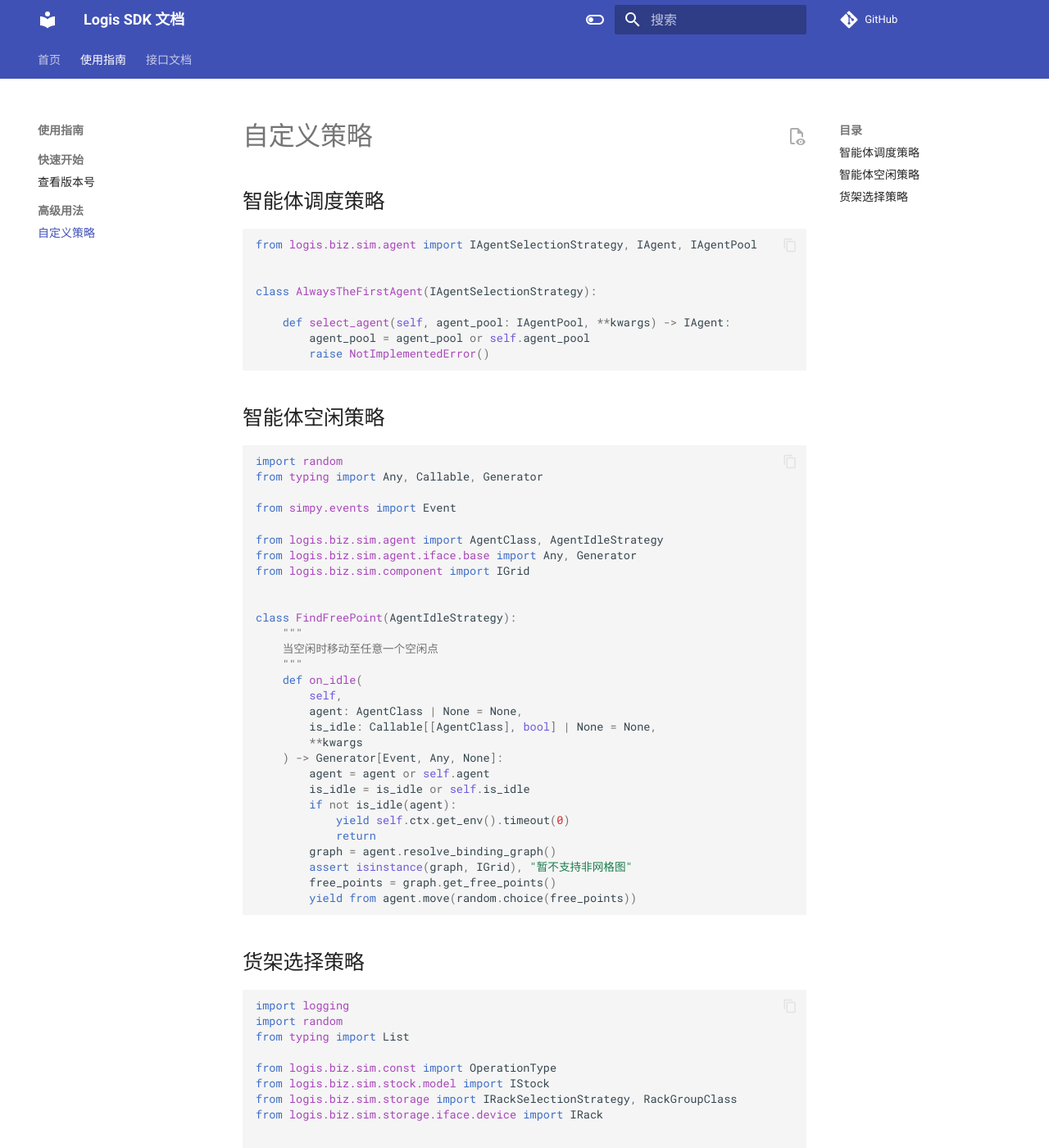
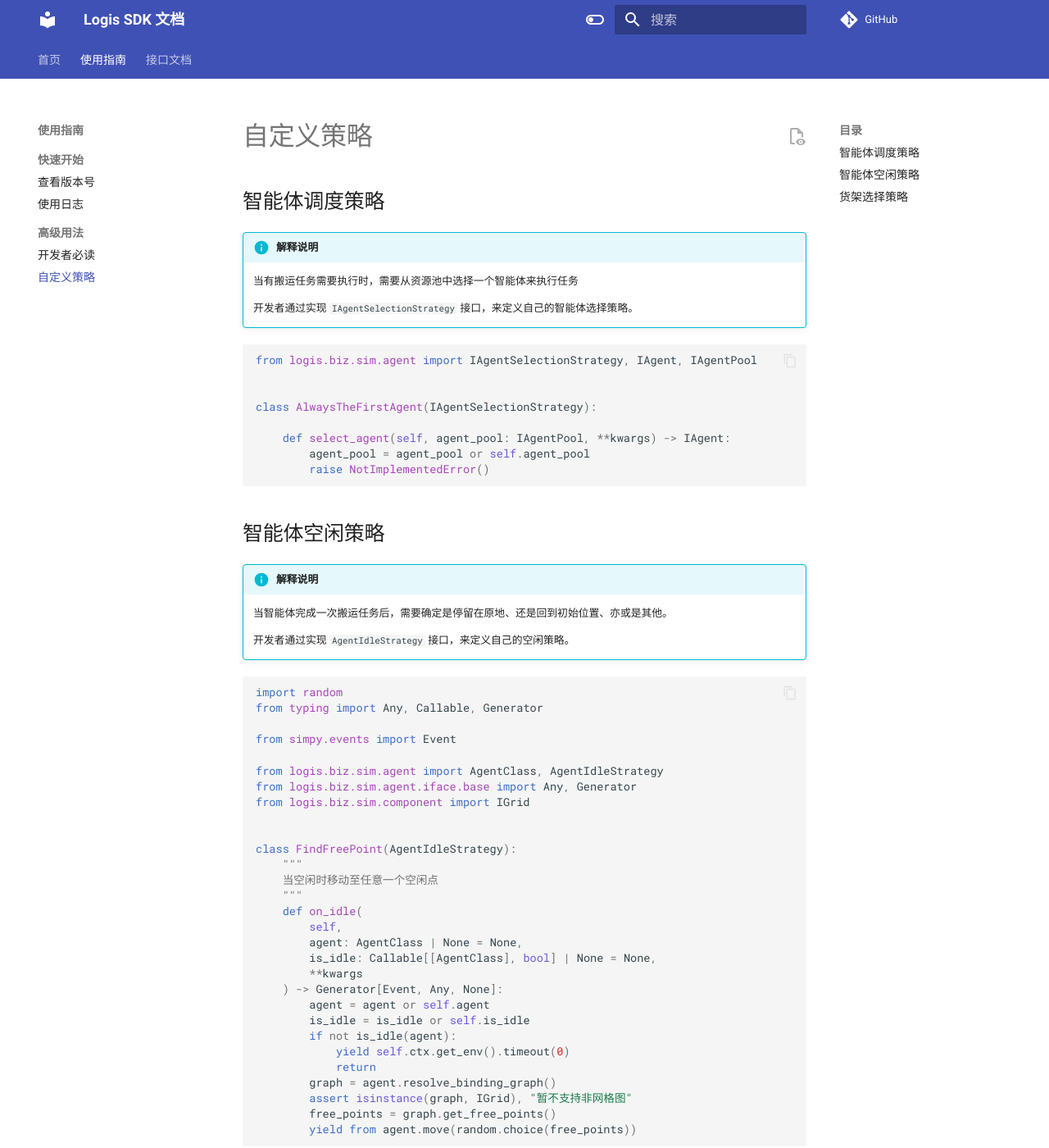
Before and after one commit to xdewx/logis-sdk, an MkDocs documentation site: the page built from docs/advanced/strategy.md, in a window 1280 px wide and 1400 px high. Shown: the whole window at 82% size. Built offline with MkDocs 1.6.1 and Material for MkDocs 9.7.7, drawn with Linux system fonts in a browser that asks for light colours; comment, search, counter and statistics services are not loaded; some of the changed text lies outside the part shown.

Commit message:
docs: add examples

````diff
--- a/docs/advanced/strategy.md
+++ b/docs/advanced/strategy.md
@@ -1,4 +1,10 @@
 ## 智能体调度策略
+
+!!! info "解释说明"
+    当有搬运任务需要执行时，需要从资源池中选择一个智能体来执行任务
+
+    开发者通过实现 `IAgentSelectionStrategy` 接口，来定义自己的智能体选择策略。
+
 
 ```python
 
@@ -15,8 +21,14 @@ class AlwaysTheFirstAgent(IAgentSelectionStrategy):
 
 ## 智能体空闲策略
 
+!!! info "解释说明"
+    当智能体完成一次搬运任务后，需要确定是停留在原地、还是回到初始位置、亦或是其他。
+
+    开发者通过实现 `AgentIdleStrategy` 接口，来定义自己的空闲策略。
+
 
 ```python
+
 import random
 from typing import Any, Callable, Generator
 
@@ -51,6 +63,12 @@ class FindFreePoint(AgentIdleStrategy):
 
 ## 货架选择策略
 
+!!! info "解释说明"
+    搬运设备前往货架组取货、放货时，需要确定应该操作具体哪个货架、哪个储位、以什么顺序操作。
+
+    开发者通过实现 `IRackSelectionStrategy` 接口，来定义自己的货架选择策略。
+
+
 ```python
 
 import logging
@@ -76,9 +94,11 @@ class RandomRackSelectionStrategy(IRackSelectionStrategy):
         **kwargs
     ) -> List[IRack]:
         assert self.ctx is not None, "ctx is None"
+        # 下面一行只是为了能在控制台看到相关日志输出，以便于说明此策略正常执行了
         logging.warning(
             "RandomRackSelectionStrategy.select_racks is working",
         )
+        # 父类方法中会根据操作类型、货物类型返回符合条件的货架列表，但具体操作货架的顺序开发者可以自定义
         racks = super().select_racks(operation, stock, rack_group, **kwargs)
         # 这里以一种打乱的方式返回货架，也即是随机选择货架
         random.shuffle(racks)
--- a/mkdocs.yml
+++ b/mkdocs.yml
@@ -85,7 +85,9 @@ nav:
   - 使用指南:
     - 快速开始:
       - 查看版本号: quickstart/version.md
+      - 使用日志: quickstart/logging.md
     - 高级用法:
+      - 开发者必读: advanced/dev.md
       - 自定义策略: advanced/strategy.md
   - 接口文档:
     - 通用模块:
````
Also changed, not shown: docs/advanced/dev.md (added, +9 -0 lines), docs/quickstart/logging.md (added, +32 -0 lines).
